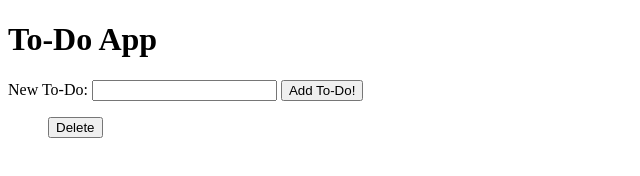
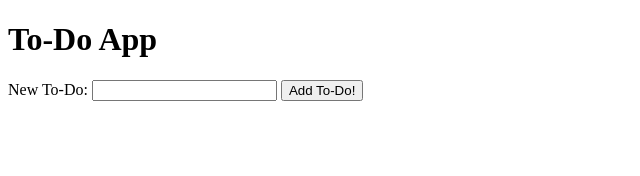
Before and after one commit to ekong419/to-do-app, a plain HTML site: page index.html in a window 1280 px wide. Shown: the whole page, without its empty margins (0-640 px from the left). Drawn offline with Linux system fonts and the light colour scheme.

Commit message:
Add index.html

```diff
--- a/index.html
+++ b/index.html
@@ -14,9 +14,6 @@
     </form>
 
     <ul id="toDoList">
-      <div>
-        <button type="submit">Delete</button>
-      </div>
     </ul>
 
 
```
